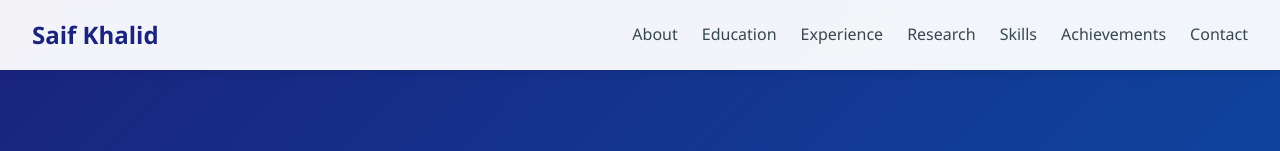
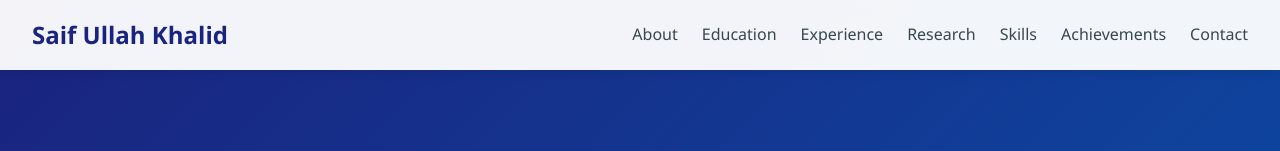
Before and after one commit to SaifUK15/cv-saif, a plain HTML site: page index.html in a window 1280 px wide. Shown: the top 151 px of the page. Drawn offline with nearby package versions, Linux system fonts and the light colour scheme.

Commit message:
index.html

```diff
--- a/index.html
+++ b/index.html
@@ -104,7 +104,7 @@
 </head>
 <body>
     <nav>
-        <div class="nav-logo">Saif Khalid</div>
+        <div class="nav-logo">Saif Ullah Khalid</div>
         <div class="nav-links">
             <a href="#about">About</a>
             <a href="#education">Education</a>
```
